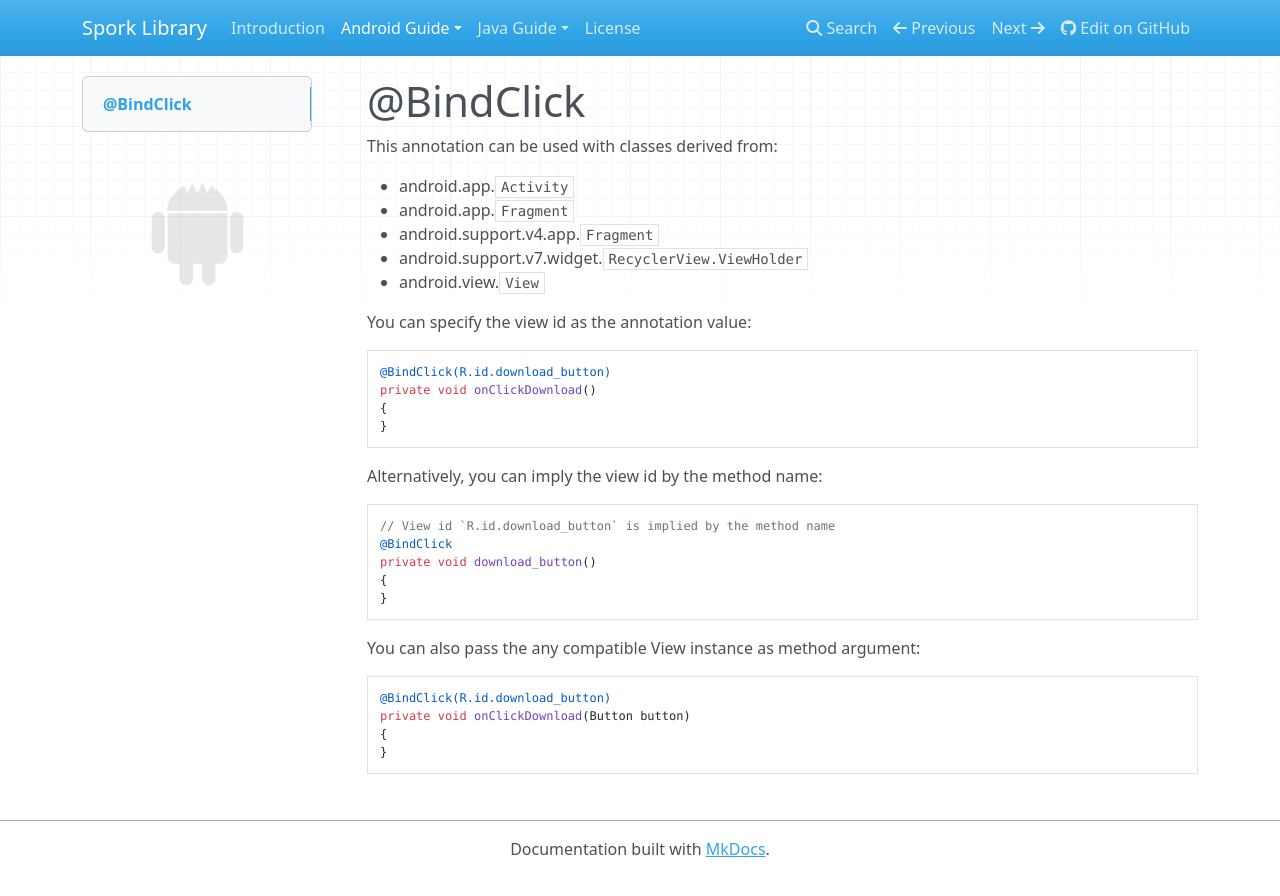
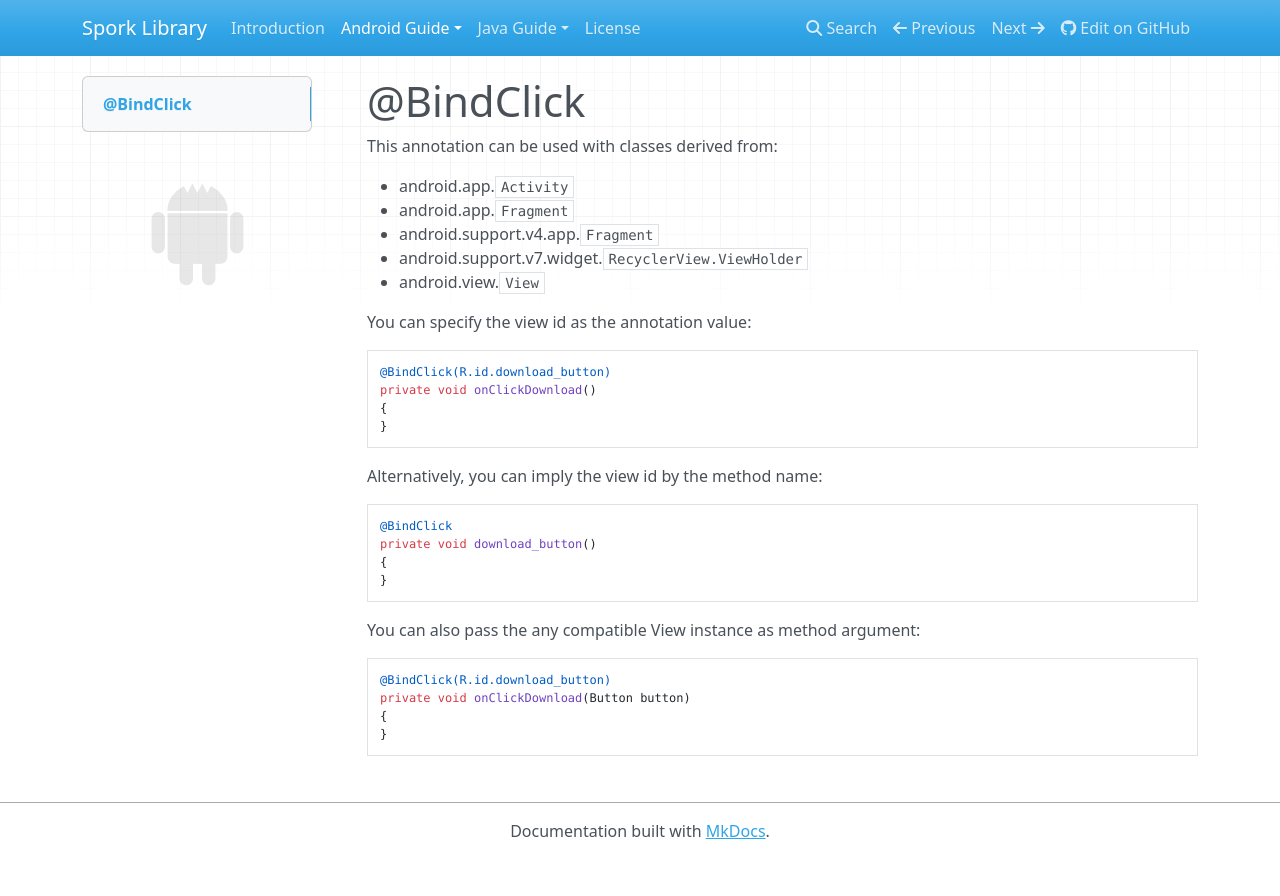
Before and after one commit to KenVanHoeylandt/Spork-Website, an MkDocs documentation site: the page built from docs/documentation/current/android/annotations/bindclick.md, in a window 1280 px wide. Shown: the top 896 px of the page. Built offline with MkDocs 1.6.1, drawn with Linux system fonts in a browser that asks for light colours; nearby versions of some CDN libraries; old or Windows-style settings are respelled for this version of MkDocs.

Commit message:
bindclick cleanup

````diff
--- a/docs/documentation/current/android/annotations/bindclick.md
+++ b/docs/documentation/current/android/annotations/bindclick.md
@@ -20,7 +20,6 @@
 Alternatively, you can imply the view id by the method name:
 
 ```java
-// View id `R.id.download_button` is implied by the method name
 @BindClick
 private void download_button()
 {
````
